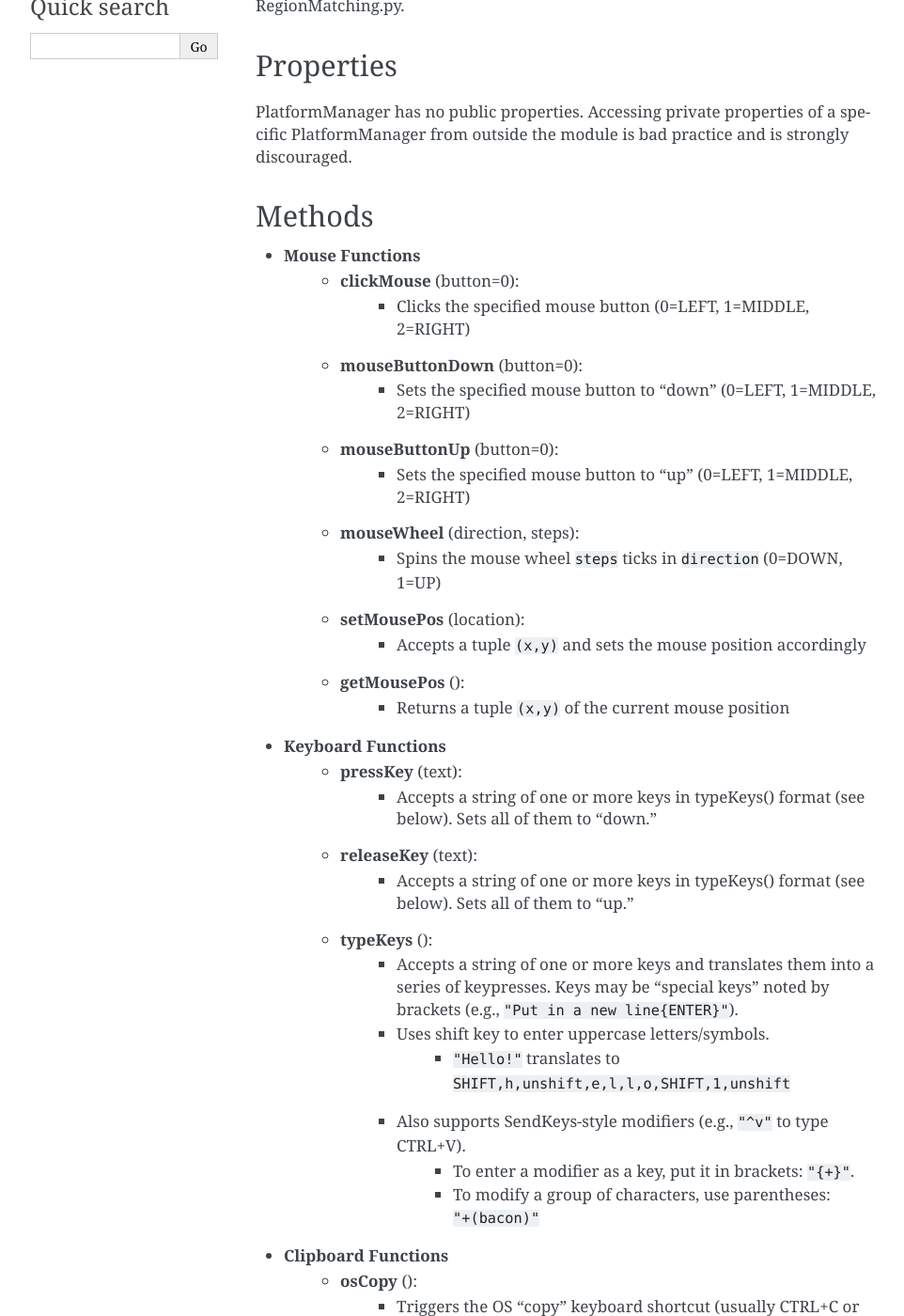
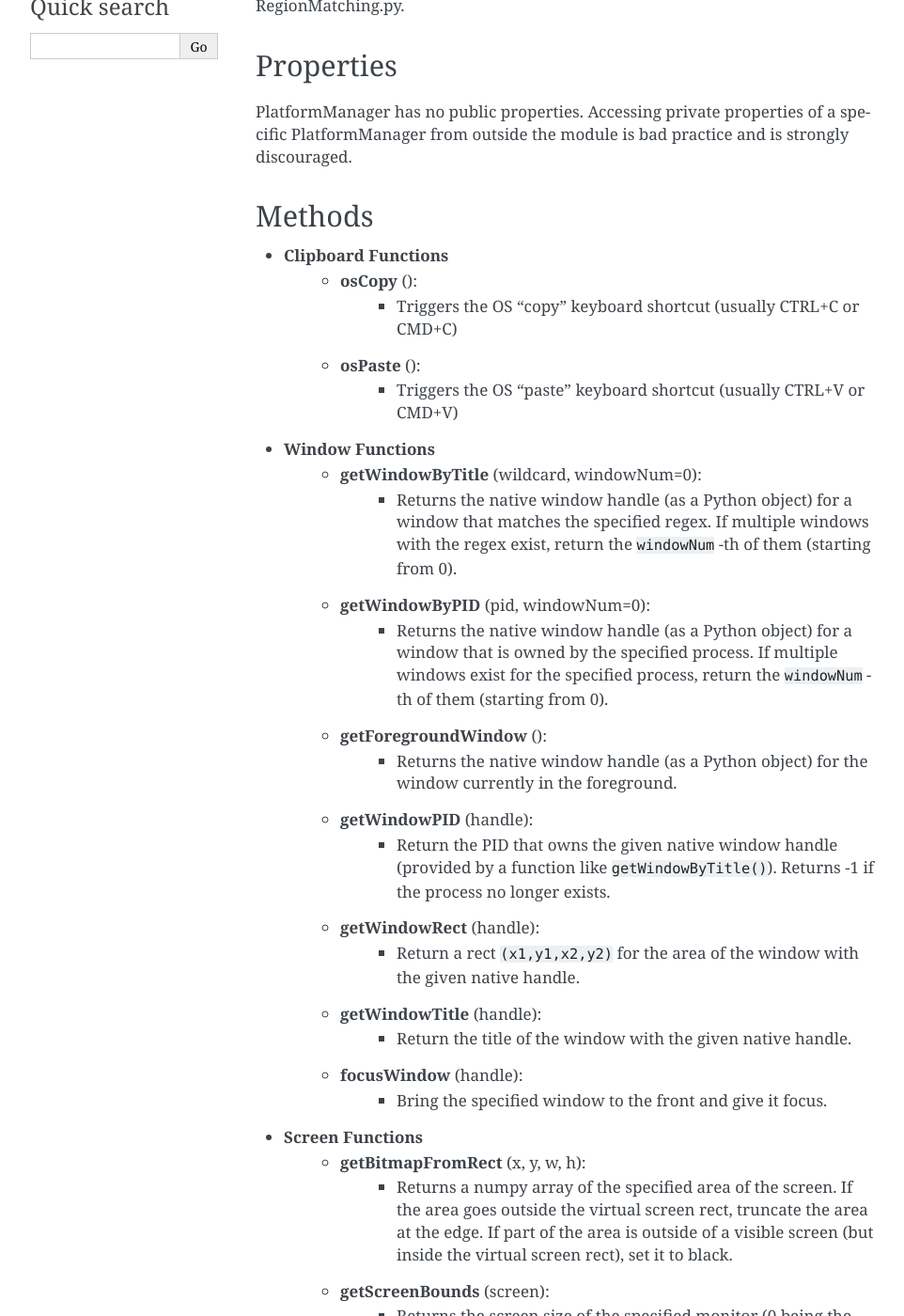
Before and after one commit to glitchassassin/lackey, a Sphinx documentation site: the page built from docs/source/platformmanager.rst, in a window 1280 px wide and 1400 px high, scrolled down 276 px. Shown: the whole window at 94% size, without its empty margins (148-1110 px from the left). Built offline with Sphinx 7.4.7, drawn with Linux system fonts in a browser that asks for light colours; some of the changed text lies outside the part shown.

Commit message:
Replaced Tkinter clipboard with pyperclip module
Also cleaned up the old PlatformManager documentation

```diff
--- a/docs/source/platformmanager.rst
+++ b/docs/source/platformmanager.rst
@@ -14,40 +14,11 @@
 Methods
 -------
 
-- **Mouse Functions**
-    - **clickMouse** (button=0):
-        - Clicks the specified mouse button (0=LEFT, 1=MIDDLE, 2=RIGHT)
-    - **mouseButtonDown** (button=0):
-        - Sets the specified mouse button to "down" (0=LEFT, 1=MIDDLE, 2=RIGHT)
-    - **mouseButtonUp** (button=0):
-        - Sets the specified mouse button to "up" (0=LEFT, 1=MIDDLE, 2=RIGHT)
-    - **mouseWheel** (direction, steps):
-        - Spins the mouse wheel ``steps`` ticks in ``direction`` (0=DOWN, 1=UP)
-    - **setMousePos** (location):
-        - Accepts a tuple ``(x,y)`` and sets the mouse position accordingly
-    - **getMousePos** ():
-        - Returns a tuple ``(x,y)`` of the current mouse position
-- **Keyboard Functions**
-    - **pressKey** (text):
-        - Accepts a string of one or more keys in typeKeys() format (see below). Sets all of them to "down."
-    - **releaseKey** (text):
-        - Accepts a string of one or more keys in typeKeys() format (see below). Sets all of them to "up."
-    - **typeKeys** ():
-        - Accepts a string of one or more keys and translates them into a series of keypresses. Keys may be "special keys" noted by brackets (e.g., ``"Put in a new line{ENTER}"``).
-        - Uses shift key to enter uppercase letters/symbols.
-            - ``"Hello!"`` translates to ``SHIFT,h,unshift,e,l,l,o,SHIFT,1,unshift``
-        - Also supports SendKeys-style modifiers (e.g., ``"^v"`` to type CTRL+V).
-            - To enter a modifier as a key, put it in brackets: ``"{+}"``.
-            - To modify a group of characters, use parentheses: ``"+(bacon)"``
 - **Clipboard Functions**
     - **osCopy** ():
         - Triggers the OS "copy" keyboard shortcut (usually CTRL+C or CMD+C)
     - **osPaste** ():
         - Triggers the OS "paste" keyboard shortcut (usually CTRL+V or CMD+V)
-    - **setClipboard** (text):
-        - Sets the system clipboard to ``text``
-    - **getClipboard** ():
-        - Returns any text in the clipboard
 - **Window Functions**
     - **getWindowByTitle** (wildcard, windowNum=0):
         - Returns the native window handle (as a Python object) for a window that matches the specified regex. If multiple windows with the regex exist, return the ``windowNum`` -th of them (starting from 0).
@@ -86,11 +57,6 @@
 
 ### Supported Key Codes ###
 
-- **Modifiers**
-    - ``+``: SHIFT
-    - ``^``: CTRL
-    - ``%``: ALT
-    - ``@``: META/WIN/CMD
 - **Special Keys**
     - ``{BACKSPACE}``
     - ``{TAB}``
--- a/requirements.txt
+++ b/requirements.txt
@@ -7,5 +7,6 @@
 pillow
 opencv-python
 wheel
+pyperclip
 keyboard>=v0.9.11
 twine
--- a/setup.py
+++ b/setup.py
@@ -42,7 +42,7 @@
     ],
     keywords="automation testing sikuli",
     packages=find_packages(exclude=['docs', 'tests']),
-    install_requires=['requests', 'pillow', 'numpy', 'opencv-python', 'keyboard'],
+    install_requires=['requests', 'pillow', 'numpy', 'opencv-python', 'keyboard', 'pyperclip'],
     include_package_data=True,
     distclass=BinaryDistribution
 )
```
Also changed, not shown: 4 other files.
